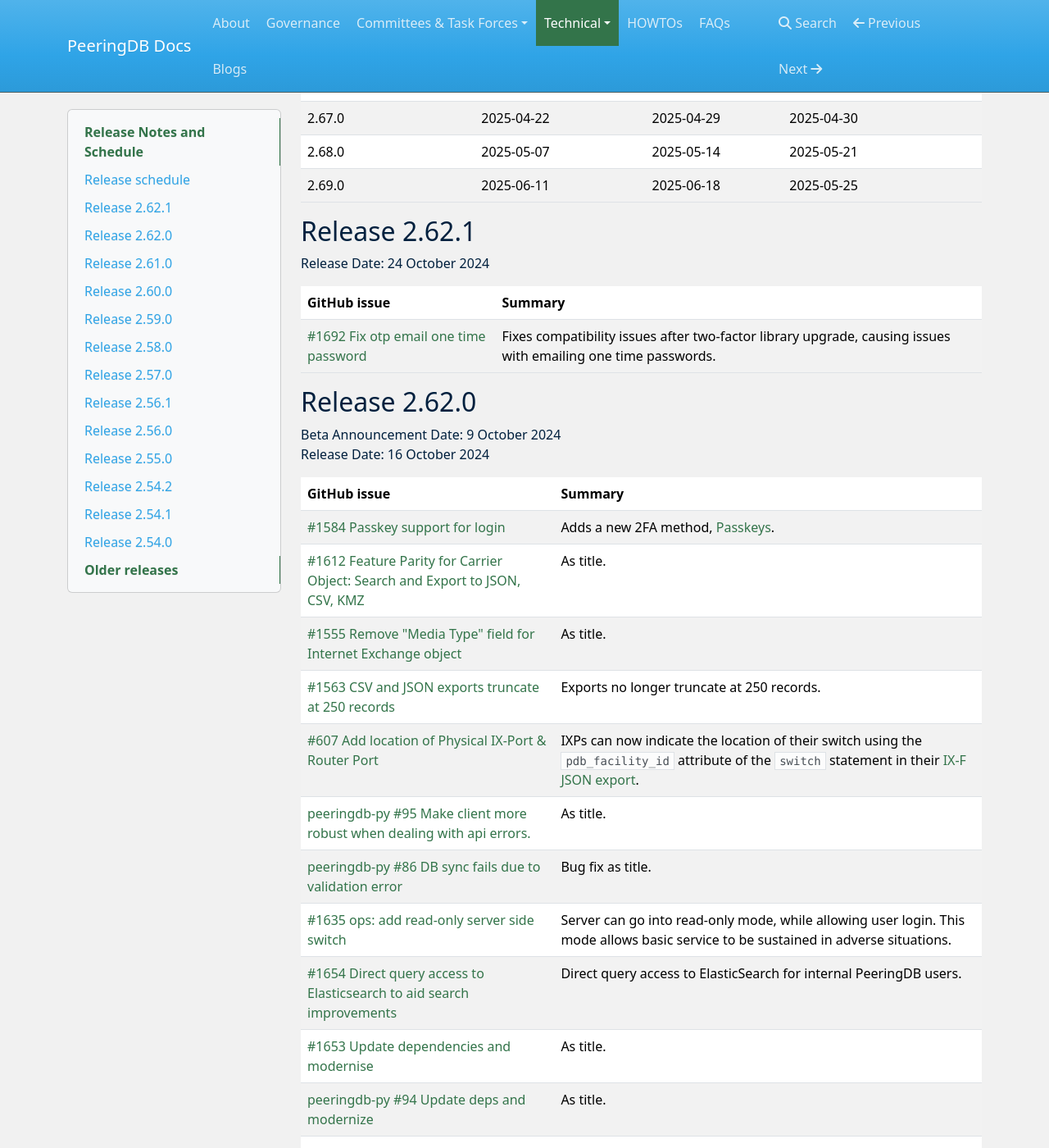
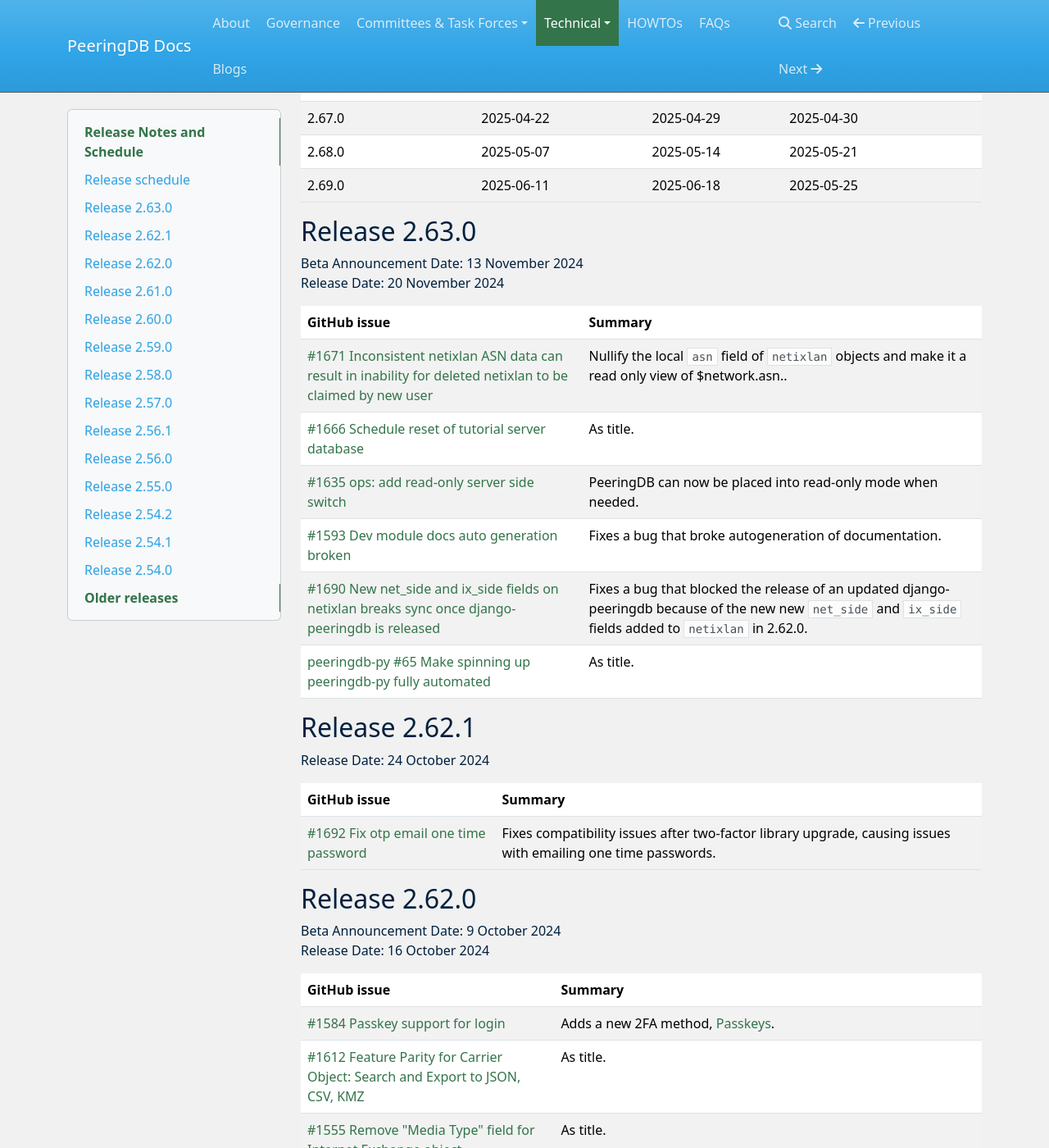
Before and after one commit to peeringdb/docs, an MkDocs documentation site: the page built from docs/release_notes/index.md, in a window 1280 px wide and 1400 px high, scrolled down 615 px. Shown: the whole window at 82% size. Built offline with MkDocs 1.6.1, drawn with Linux system fonts in a browser that asks for light colours; nearby versions of some CDN libraries.

Commit message:
Update index.md (#351)
* Update index.md

Notes for release 2.63.0

* Missing issue

Adds #1671 back to notes for 2.63.0

```diff
--- a/docs/release_notes/index.md
+++ b/docs/release_notes/index.md
@@ -21,6 +21,20 @@
 | 2.67.0 | 2025-04-22 | 2025-04-29 | 2025-04-30 |
 | 2.68.0 | 2025-05-07 | 2025-05-14 | 2025-05-21 |
 | 2.69.0 | 2025-06-11 | 2025-06-18 | 2025-05-25 |
+
+## Release 2.63.0
+
+Beta Announcement Date: 13 November 2024
+Release Date: 20 November 2024
+
+| **GitHub issue** | **Summary** |
+| ----------------- | ----------- |
+| [#1671 Inconsistent netixlan ASN data can result in inability for deleted netixlan to be claimed by new user](https://github.com/peeringdb/peeringdb/issues/1671) | Nullify the local `asn` field of `netixlan` objects and make it a read only view of $network.asn..|
+| [#1666 Schedule reset of tutorial server database](https://github.com/peeringdb/peeringdb/issues/1666) | As title.|
+| [#1635 ops: add read-only server side switch](https://github.com/peeringdb/peeringdb/issues/1635) | PeeringDB can now be placed into read-only mode when needed.|
+| [#1593 Dev module docs auto generation broken](https://github.com/peeringdb/peeringdb/issues/1593) | Fixes a bug that broke autogeneration of documentation.|
+| [#1690 New net_side and ix_side fields on netixlan breaks sync once django-peeringdb is released](https://github.com/peeringdb/peeringdb/issues/1690) | Fixes a bug that blocked the release of an updated django-peeringdb because of the new new `net_side` and `ix_side` fields added to `netixlan` in 2.62.0.|
+| [peeringdb-py  #65 Make spinning up peeringdb-py fully automated](https://github.com/peeringdb/peeringdb-py/issues/65) | As title.|
 
 ## Release 2.62.1
 
```
